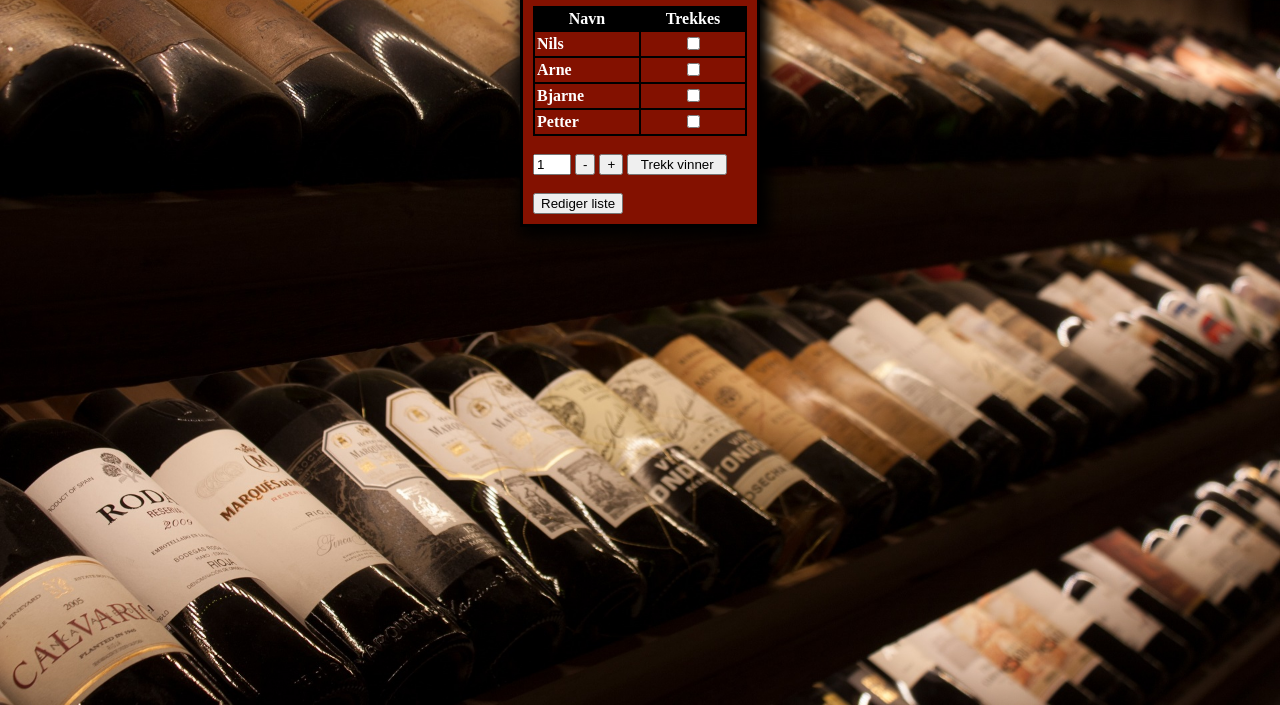
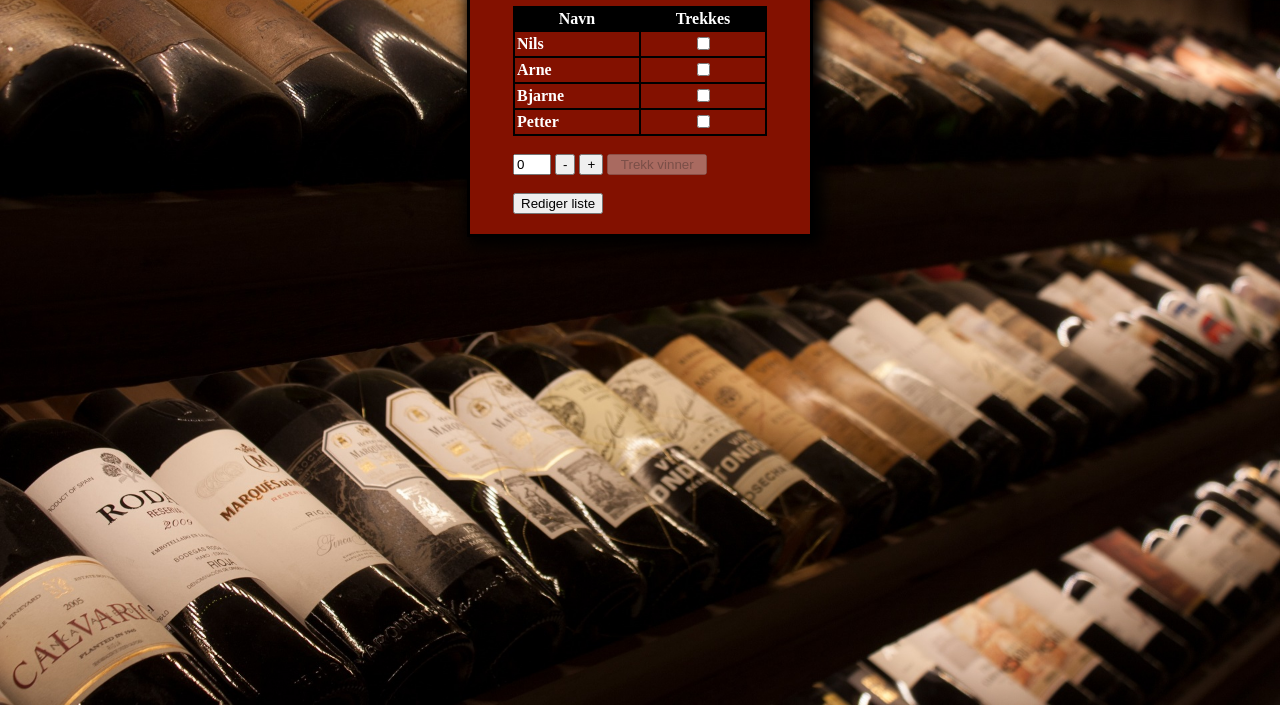
Before and after one commit to Unixan/Vinlotterix, a plain HTML site: page index.html in a window 1280 px wide. Shown: the part 95-800 px from the top of the page. Drawn offline with Linux system fonts and the light colour scheme.

Commit message:
Forbedringer

```diff
--- a/JS/editView.js
+++ b/JS/editView.js
@@ -2,6 +2,7 @@ function updateEditView() {
   html = /*HTML*/ `
   <div class="mainWindow">
       <h1>Rediger medlemmer</h1>
+      <div class="table">
         <table>
           <tr>
             <th>Navn</th><th>Handling</th>
@@ -23,6 +24,7 @@ function updateEditView() {
       oninput="model.addName=this.value"/>
       <button onclick="addParticipant()">Legg til</button><br><br>
       <button onclick="model.app.state = 'trekningView'; updateView()">Tilbake</button>
+    </div>
   </div>
 `;
   document.getElementById("app").innerHTML = html;
--- a/JS/model.js
+++ b/JS/model.js
@@ -3,7 +3,7 @@ const model = {
   app: { state: "trekningView" },
 
   // input
-  howManyWinners: 1,
+  howManyWinners: 0,
   addName: "",
 
   // data
--- a/JS/trekningController.js
+++ b/JS/trekningController.js
@@ -5,7 +5,7 @@ function goToEditView() {
 
 function decreaseWinners() {
   if (model.howManyWinners <= 1) {
-    model.howManyWinners = 1;
+    model.howManyWinners = 0;
   } else model.howManyWinners--;
   updateView();
 }
@@ -32,9 +32,7 @@ function doRaffle() {
     winners: [],
   };
   let order = 1;
-  if (possibleIndex <= 0) {
-    alert("Du må ha minst 1 deltaker!");
-  } else {
+
   for (let i = 0; i < numberOfDraws; i++) {
     randomIndex = Math.floor(Math.random() * possibleIndex);
     winners.winners.push({
@@ -49,7 +47,7 @@ function doRaffle() {
   model.app.state = "trukketView";
   model.howManyWinners = 1;
   resetJoining();
-  }
+
   updateView();
 }
 
@@ -75,8 +73,8 @@ function getDate() {
 
 function resetJoining() {
   model.participants.map((name, index) => {
-    if(name.joining){
-      model.participants[index].joining = !model.participants[index].joining
+    if (name.joining) {
+      model.participants[index].joining = !model.participants[index].joining;
     }
-  })
+  });
 }
--- a/JS/trekningView.js
+++ b/JS/trekningView.js
@@ -3,6 +3,7 @@ function updateTrekningView() {
   html = /*HTML*/ `
   <div class="mainWindow">
     <h1>Vinlotterix</h1>
+      <div class="table">
         <table>
           <tr>
             <th>Navn</th><th>Trekkes</th>
@@ -21,17 +22,25 @@ function updateTrekningView() {
           </tr>`)
   );
   html += /*HTML*/ `
-    </table><br>
-    <input class="raffle" type="number" value="${
-      model.howManyWinners
-    }" min="1" max="10" oninput="model.howManyWinners=this.value"/>
+      </table>
+          <br>
+    <input
+    class="raffle"
+    type="number" value="${model.howManyWinners}"
+    min="1"
+    max="10"
+    oninput="model.howManyWinners=this.value"/>
     <button onclick="decreaseWinners()">-</button>
     <button onclick="increaseWinners()">+</button>
     <button  id="raffleBtn" onclick="doRaffle()" class="raffle">Trekk ${
-      model.howManyWinners == 1 ? "vinner" : "vinnere"
+      model.howManyWinners <= 1 ? "vinner" : "vinnere"
     }</button><br><br>
     <button onclick="goToEditView()">Rediger liste</button>
     </div>
+  </div>
   `;
   document.getElementById("app").innerHTML = html;
+  if (model.howManyWinners < 1) {
+    document.getElementById("raffleBtn").disabled = true;
   }
+}
--- a/JS/trukketView.js
+++ b/JS/trukketView.js
@@ -1,12 +1,15 @@
 function updateTrukketView() {
   previousRaffles = model.winners;
   html = `
-      <h1>Vinnere</h1>
+  <div class="mainWindow">
+    <h1>Vinnere</h1>
   `;
   for (let x = previousRaffles.length - 1; x >= 0; x--) {
     raffle = previousRaffles[x];
 
-    html += /*HTML*/ `<h3>Trekning utført ${previousRaffles[x].date}</h3>
+    html += /*HTML*/ `
+
+    <h3>Trekning utført ${previousRaffles[x].date}</h3>
       <div>Antall deltakere: ${raffle.contenders}</div>
       <div>Antall vinnere trukket: ${raffle.winnersDrawn}</div>
       <h4>Vinnere:</h4>`;
@@ -17,6 +20,7 @@ function updateTrukketView() {
       <p>Plass nummer ${place}: ${winner.name}</p>
       `;
     }
+    `</div>`
   }
   html += /*HTML*/ `<button onclick="model.app.state = 'trekningView'; updateView()">Tilbake</button>`;
   document.getElementById("app").innerHTML = html;
--- a/styles.css
+++ b/styles.css
@@ -17,7 +17,7 @@ table {
 }
 
 th {
-  min-width: 100px;
+  min-width: 120px;
   background-color: black;
   width: fit-content;
 }
@@ -44,14 +44,22 @@ button.raffle {
 
 div.mainWindow {
   background-color: rgb(131, 17, 0);
+  min-width: 320px;
+  width: fit-content;
   border: solid black 3px;
-  width: fit-content;
   height: fit-content;
   padding: 10px;
   color: white;
   -webkit-box-shadow: 5px 5px 15px 5px #000000;
   box-shadow: 5px 5px 15px 5px #000000;
   margin: auto;
+  padding-bottom: 20px;
+
+}
+
+div.table {
+  margin: auto;
+  width: fit-content;
 }
 
 h1 {
```
Lines whose indentation alone changed are shown as unchanged.
